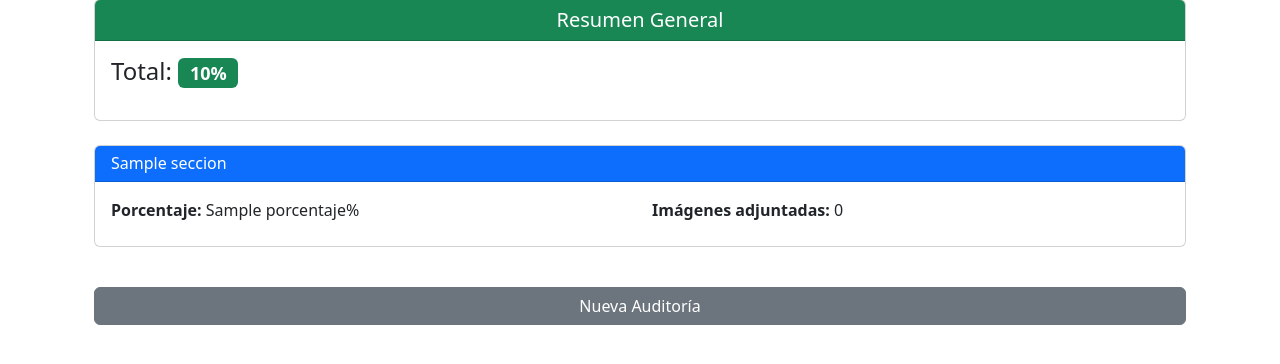
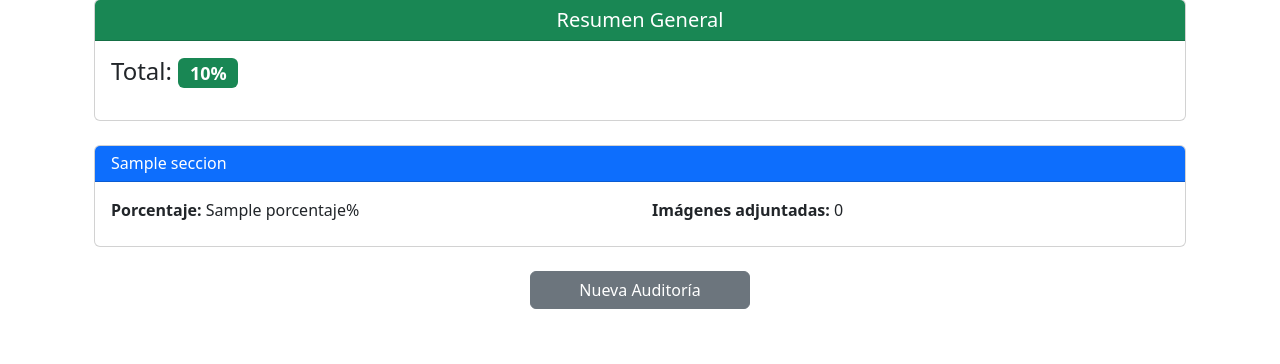
Before and after one commit to nEspinozaTroncoso/Auditoria5S, a Flask app: template Registros5s/templates/registro/resultado.html in a window 1280 px wide. Shown: the part 217-581 px from the top of the page. Run offline with Flask 3, Linux system fonts and the light colour scheme; tables that the repository leaves empty hold one stand-in row (values such as "Sample post"); the template is opened without the code that fills it: values that come from a table or form of the project are taken from there, most other values are stand-ins (such as "Sample title", 1, 10 or a date in 2020); some libraries are stand-ins or nearby versions.

Commit message:
Cambios menores

```diff
--- a/Registros5s/exportar.py
+++ b/Registros5s/exportar.py
@@ -181,7 +181,7 @@ def exportar_excel(auditoria_id):
         cell_total.border = thin_border
 
     # Ajustar ancho de columnas
-    ws.column_dimensions["B"].width = 50
+    ws.column_dimensions["B"].width = 60
     ws.column_dimensions["C"].width = 15
     ws.column_dimensions["D"].width = 18
 
--- a/Registros5s/templates/registro/resultado.html
+++ b/Registros5s/templates/registro/resultado.html
@@ -41,6 +41,8 @@ Resultado Auditoría
         </div>
     </div>
     {% endfor %}
-    <a href="{{ url_for('registro.formulario') }}" class="btn btn-secondary w-100 mt-4">Nueva Auditoría</a>
+    <div class="d-flex justify-content-center mb-5 mt-4">
+        <a href="{{ url_for('registro.formulario') }}" class="btn btn-secondary  px-5">Nueva Auditoría</a>
+    </div>
 </div>
 {% endblock %}
```
